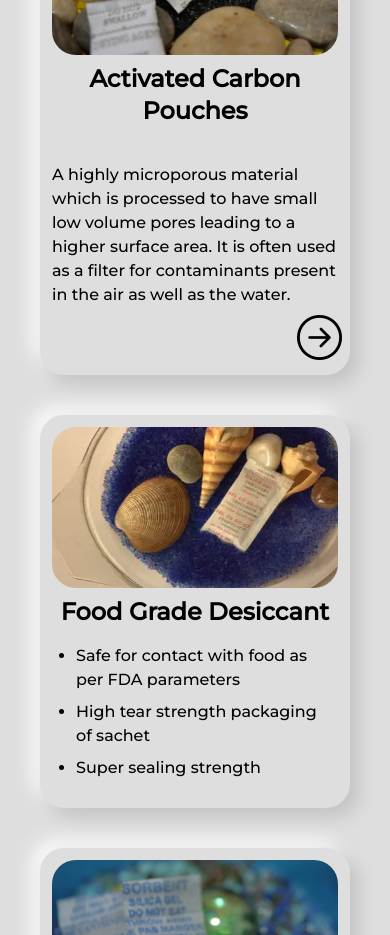
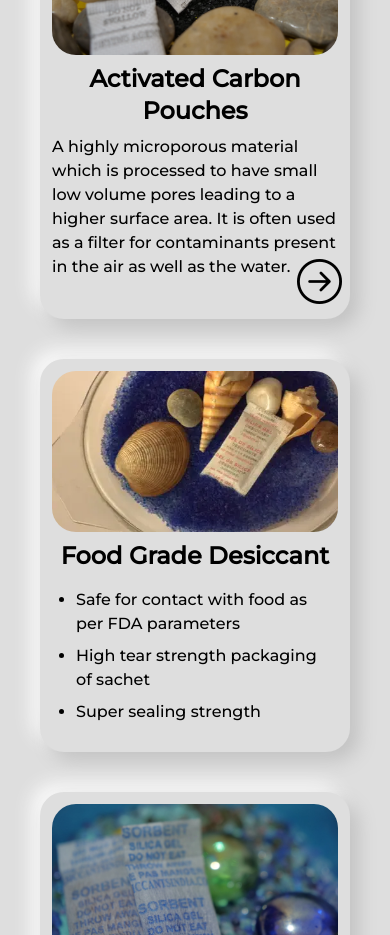
Before and after one commit to UltigendLemate/desiccants, a Vue app: page /products in a window 390 px wide. Shown: the part 1860-2795 px from the top of the page. Built offline with nearby package versions, Linux system fonts and the light colour scheme; a web font is replaced by a local one.

Commit message:
products section layout ooofs

```diff
--- a/src/views/Products.vue
+++ b/src/views/Products.vue
@@ -159,7 +159,7 @@
 
 
 </div>
-<div class="relative grid justify-center items-center py-7 xl:py-0  2xl:py-0">
+<div class="relative grid justify-center items-center duration-700" :class="[act ? 'py-8 md:py-6 2xl:py-0 ':'']">
 <div  :class="[act ? 'opacity-0 -right-10 ':'opacity-100 delay-300 right-0 ']" class="duration-700  relative "><p>A highly microporous material which is processed to have small low volume pores leading to a higher surface area. It is often used as a filter for contaminants present in the air as well as the water.</p>
 </div>
 <div :class="[act ? 'opacity-100 delay-300 left-0   thin ':'opacity-0  left-[calc(50%-281px)]']" class="  w-fit  absolute duration-700">
```
